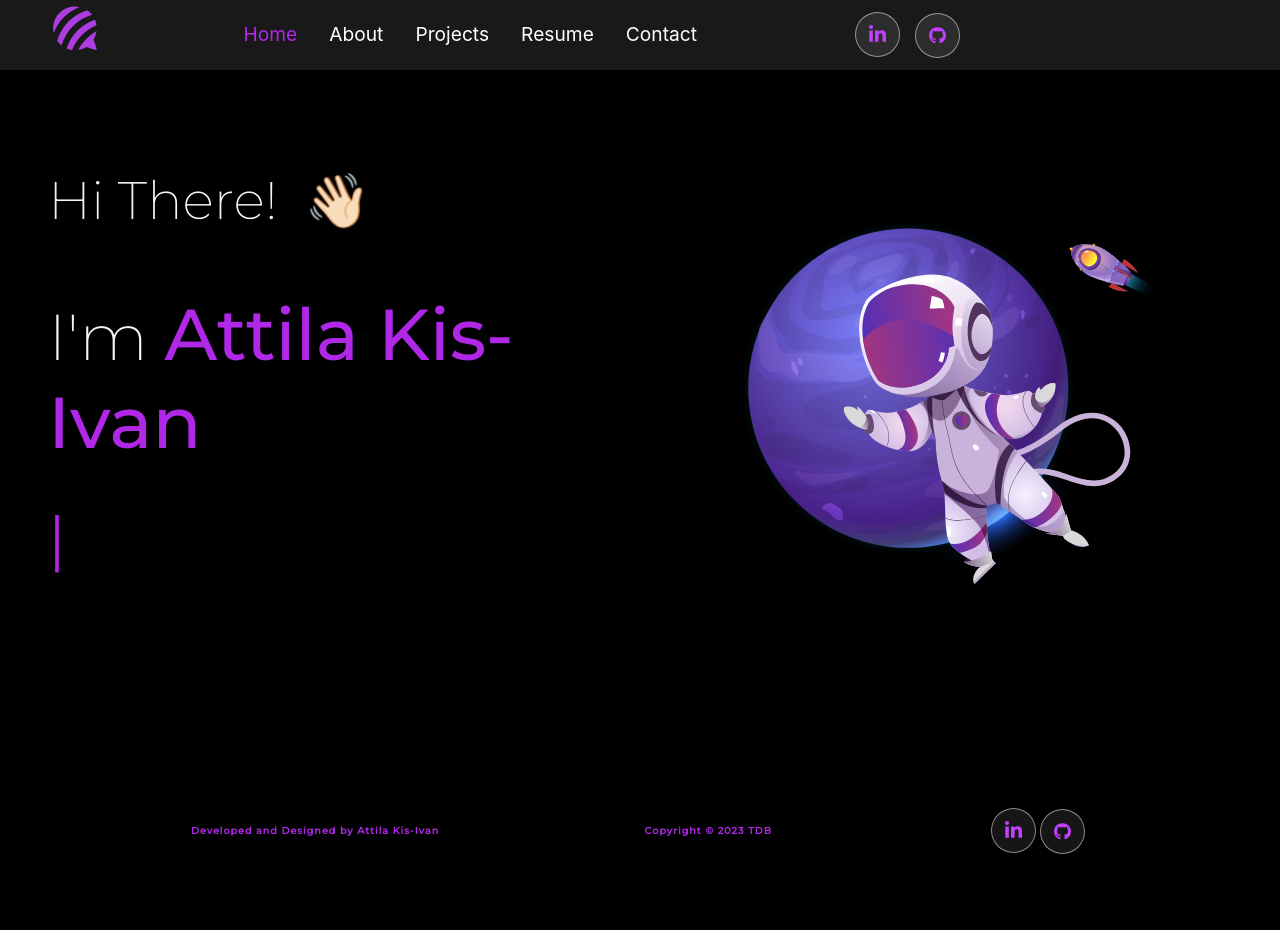
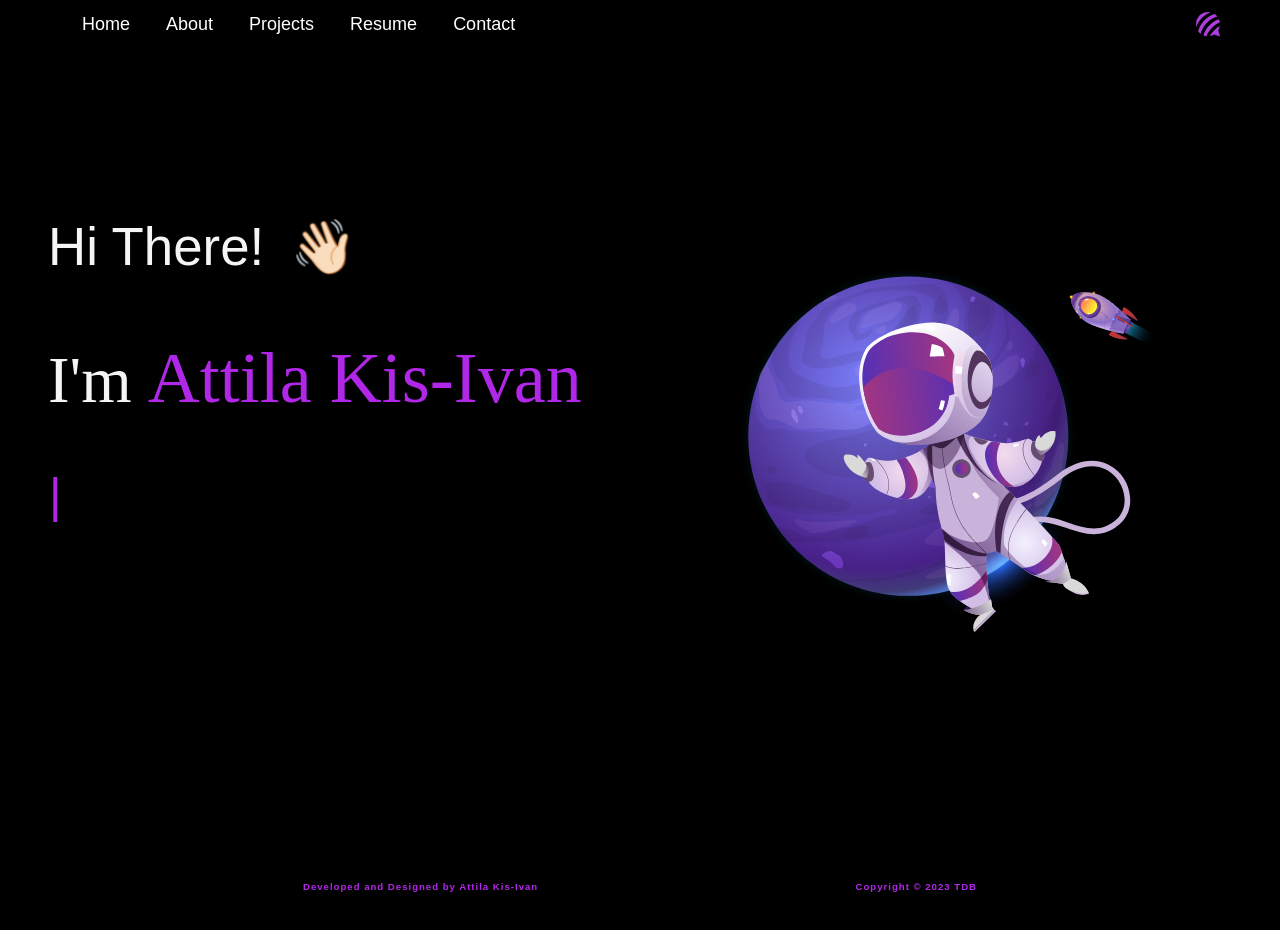
Before and after one commit to Attila-Kis-Ivan/personal-portfolio, a React (Create React App) app: page / in a window 1280 px wide. Shown: the top 930 px of the page. Before the commit the page ends 856 px from the top, so only its background shows below. Built offline with nearby package versions, Linux system fonts and the light colour scheme.

Commit message:
changing navbar

```diff
--- /dev/null
+++ b/App.css
@@ -0,0 +1,6 @@
+* {
+  box-sizing: border-box;
+  margin: 0;
+  padding: 0;
+  font-family: "Montserrat", sans-serif;
+}
--- a/src/Components/Footer/Footer.styles.css
+++ /dev/null
@@ -1,98 +0,0 @@
-@font-face {
-  font-family: "Montserrat";
-  src: url("../../assets/fonts/Montserrat-VariableFont_wght.ttf");
-  font-weight: 500;
-}
-@font-face {
-  font-family: "Montserrat";
-  src: url("../../assets/fonts/Montserrat-VariableFont_wght.ttf");
-  font-weight: 400;
-}
-
-@font-face {
-  font-family: "Montserrat";
-  src: url("../../assets/fonts/Montserrat-VariableFont_wght.ttf");
-  font-weight: 200;
-}
-
-.footer-container {
-  display: flex;
-  flex-flow: column wrap;
-
-  width: 100vw;
-  height: 3rem;
-}
-.footer-item-container {
-  display: flex;
-  justify-content: space-evenly;
-  align-items: center;
-  color: #b127e8;
-  font-family: "Montserrat";
-  font-size: 0.3em;
-  font-weight: 200;
-  margin-bottom: 4em;
-  letter-spacing: 1px;
-}
-
-.footer-copyright {
-  display: flex;
-  justify-content: center;
-  margin-left: 3em;
-  margin-right: 3em;
-}
-.social-icon {
-  display: inline-block;
-  margin-left: 14px;
-}
-.social-icon-container {
-  display: flex;
-  align-items: center;
-  width: 33%;
-}
-
-.social-icon a {
-  width: 45px;
-  height: 45px;
-  background: rgba(217, 217, 217, 0.1);
-  display: inline-flex;
-  border-radius: 50%;
-  margin-right: 0.8em;
-  align-items: center;
-  justify-content: center;
-  line-height: 1;
-  border: 1px solid rgba(255, 255, 255, 0.5);
-}
-.social-icon a::before {
-  content: "";
-  width: 42px;
-  height: 42px;
-  position: absolute;
-  background-color: #ffffff;
-  border-radius: 50%;
-  transform: scale(0);
-  transition: 0.3s ease-in-out;
-}
-.social-icon a:hover::before {
-  transform: scale(1);
-}
-.social-icon a img {
-  width: 40%;
-  z-index: 1;
-  transition: 0.3s ease-in-out;
-}
-.social-icon a:hover img {
-  filter: brightness(0) saturate(100%) invert(0%) sepia(7%) saturate(90%)
-    brightness(95%) contrast(86%);
-}
-
-@media screen and (max-width: 960px) {
-  .footer-container {
-    width: 100%;
-
-    margin-top: 3em;
-  }
-
-  .footer-item-container {
-    width: 100%;
-  }
-}
--- /dev/null
+++ b/src/Components/Footer/Footer.styles.jsx
@@ -0,0 +1,81 @@
+import styled from "styled-components";
+// import { Devices } from "../../Components/MediaQuery";
+
+export const FooterContainer = styled.div`
+  display: flex;
+  justify-content: space-around;
+  flex-flow: column wrap;
+  width: 100vw;
+  height: 5em;
+  font-family: "Montserrat";
+`;
+export const FooterItemContainer = styled.div`
+  display: flex;
+  justify-content: space-evenly;
+  align-items: center;
+  color: #b127e8;
+  font-family: "Montserrat";
+  font-size: 0.3em;
+  font-weight: 200;
+  margin-bottom: 4em;
+  letter-spacing: 1px;
+`;
+
+export const FooterCopyright = styled.div`
+  display: flex;
+  justify-content: center;
+  margin-left: 3em;
+  margin-right: 3em;
+`;
+
+// .social-icon {
+//   display: inline-block;
+//   margin-left: 14px;
+// }
+// .social-icon-container {
+//   display: flex;
+//   align-items: center;
+//   width: 33%;
+// }
+
+// .social-icon a {
+//   width: 45px;
+//   height: 45px;
+//   background: rgba(217, 217, 217, 0.1);
+//   display: inline-flex;
+//   border-radius: 50%;
+//   margin-right: 0.8em;
+//   align-items: center;
+//   justify-content: center;
+//   line-height: 1;
+//   border: 1px solid rgba(255, 255, 255, 0.5);
+// }
+// .social-icon a::before {
+//   content: "";
+//   width: 42px;
+//   height: 42px;
+//   position: absolute;
+//   background-color: #ffffff;
+//   border-radius: 50%;
+//   transform: scale(0);
+//   transition: 0.3s ease-in-out;
+// }
+// .social-icon a:hover::before {
+//   transform: scale(1);
+// }
+// .social-icon a img {
+//   width: 40%;
+//   z-index: 1;
+//   transition: 0.3s ease-in-out;
+// }
+// .social-icon a:hover img {
+//   filter: brightness(0) saturate(100%) invert(0%) sepia(7%) saturate(90%)
+//     brightness(95%) contrast(86%);
+// }
+
+// @media screen and (max-width: 960px) {
+//   .footer-container {
+//     width: 100%;
+
+//     margin-top: 3em;
+//   }
--- a/src/Components/Footer/FooterBar.jsx
+++ b/src/Components/Footer/FooterBar.jsx
@@ -1,37 +1,27 @@
 import React from "react";
-import github from "../../assets/images/github-purple.svg";
-import linkedIn from "../../assets/images/inkedI-purple.svg";
-import "./Footer.styles.css";
+
+import {
+  FooterContainer,
+  FooterItemContainer,
+  FooterCopyright,
+} from "./Footer.styles";
 
 const FooterBar = () => {
   let date = new Date();
   let year = date.getFullYear();
   return (
-    <div className="footer-container">
-      <div className="footer-item-container">
-        <div className="footer-copyright">
+    <FooterContainer>
+      <FooterItemContainer>
+        <FooterCopyright>
           <h1 className="footer-copyright-text">
             Developed and Designed by Attila Kis-Ivan
           </h1>
-        </div>
-        <div className="footer-copyright">
-          <h1 className="footer-copyright-text">Copyright &copy; {year} TDB</h1>
-        </div>
-        <div className="footer-copyright">
-          <div className="social-icon">
-            <a
-              href="https://www.linkedin.com/in/attila-kis-ivan-68a67bb3/"
-              target="blank"
-            >
-              <img src={linkedIn} alt="" />
-            </a>
-            <a href="https://github.com/Attila-Kis-Ivan" target="blank">
-              <img src={github} alt="" />
-            </a>
-          </div>
-        </div>
-      </div>
-    </div>
+        </FooterCopyright>
+        <FooterCopyright>
+          <h1>Copyright &copy; {year} TDB</h1>
+        </FooterCopyright>
+      </FooterItemContainer>
+    </FooterContainer>
   );
 };
 
--- a/src/Components/Home/Home.style.jsx
+++ b/src/Components/Home/Home.style.jsx
@@ -124,7 +124,7 @@ export const HeaderTextContainer = styled.div`
 `;
 
 export const HeaderText = styled.h1`
-  font-family: "Montserrat";
+  font-family: "Montserrat", sans-serif;
   font-size: 1.1em;
   font-weight: 300;
 
--- a/src/Components/Navbar/NavBar.jsx
+++ b/src/Components/Navbar/NavBar.jsx
@@ -1,112 +1,166 @@
 import React, { useState } from "react";
-import { Link, NavLink } from "react-router-dom";
-import github from "../../assets/images/github-purple.svg";
-import linkedIn from "../../assets/images/inkedI-purple.svg";
-import { FaBars, FaTimes } from "react-icons/fa";
-import logo from "../../assets/images/Logo.svg";
-import "./NavBar.css";
-import { IconContext } from "react-icons/lib";
+
+// import github from "../../assets/images/github-purple.svg";
+// import linkedIn from "../../assets/images/inkedI-purple.svg";
+// import { FaBars, FaTimes } from "react-icons/fa";
+// import logo from "../../assets/images/Logo.svg";
+// // import "./NavBar.css";
+// import { IconContext } from "react-icons/lib";
+import {
+  NavbarContainer,
+  LeftContainer,
+  RightContainer,
+  NavbarInnerContainer,
+  NavbarExtendendContainer,
+  NavbarLinkContainer,
+  NavbarLink,
+  NavbarLinkExtended,
+  Logo,
+  OpenLinksButton,
+} from "./NavBar.styles";
+import LogoImage from "../../assets/images/Logo.svg";
+
+// const NavBar = () => {
+//   const [click, setClick] = useState(false);
+
+//   const handleClick = () => setClick(!click);
+//   const closeMobileMenu = () => setClick(false);
+
+//   return (
+//     <>
+//       <IconContext.Provider value={{ className: "navbar-menu-icons " }}>
+//         <nav className="navbar">
+//           <div className="navbar-container container">
+//             <div className="logo-container">
+//               <Link to="/" className="navbar-logo">
+//                 <img src={logo} alt="logo" className="navbar-icon" />
+//               </Link>
+//             </div>
+//             <div className="menu-icon" onClick={handleClick}>
+//               {click ? <FaTimes /> : <FaBars />}
+//             </div>
+//             <div className="link-container">
+//               <ul className={click ? "nav-menu active" : "nav-menu"}>
+//                 <li className="nav-item">
+//                   <NavLink
+//                     to="/"
+//                     className={({ isActive }) =>
+//                       "nav-links" + (isActive ? " activated" : "")
+//                     }
+//                     onClick={closeMobileMenu}
+//                   >
+//                     {/* <AiOutlineHome style={{ marginBottom: "2px" }} /> */}
+//                     Home
+//                   </NavLink>
+//                 </li>
+//                 <li className="nav-item">
+//                   <NavLink
+//                     to="/about"
+//                     className={({ isActive }) =>
+//                       "nav-links" + (isActive ? " activated" : "")
+//                     }
+//                     onClick={closeMobileMenu}
+//                   >
+//                     {/* <AiOutlineUser style={{ marginBottom: "2px" }} /> */}
+//                     About
+//                   </NavLink>
+//                 </li>
+//                 <li className="nav-item">
+//                   <NavLink
+//                     to="/projects"
+//                     className={({ isActive }) =>
+//                       "nav-links" + (isActive ? " activated" : "")
+//                     }
+//                     onClick={closeMobileMenu}
+//                   >
+//                     {/* <AiOutlineFundProjectionScreen
+//                       style={{ marginBottom: "2px" }}
+//                     /> */}
+//                     Projects
+//                   </NavLink>
+//                 </li>
+//                 <li className="nav-item">
+//                   <NavLink
+//                     to="/Resume"
+//                     className={({ isActive }) =>
+//                       "nav-links" + (isActive ? " activated" : "")
+//                     }
+//                     onClick={closeMobileMenu}
+//                   >
+//                     Resume
+//                   </NavLink>
+//                 </li>
+//                 <li className="nav-item">
+//                   <NavLink
+//                     to="/contact"
+//                     className={({ isActive }) =>
+//                       "nav-links" + (isActive ? " activated" : "")
+//                     }
+//                     onClick={closeMobileMenu}
+//                   >
+//                     Contact
+//                   </NavLink>
+//                 </li>
+//               </ul>
+//             </div>
+//             <div className="social-icon-container">
+//               <div className="social-icon">
+//                 <a
+//                   href="https://www.linkedin.com/in/attila-kis-ivan-68a67bb3/"
+//                   target="blank"
+//                 >
+//                   <img src={linkedIn} alt="" />
+//                 </a>
+//                 <a href="https://github.com/Attila-Kis-Ivan" target="blank">
+//                   <img src={github} alt="" />
+//                 </a>
+//               </div>
+//             </div>
+//           </div>
+//         </nav>
+//       </IconContext.Provider>
+//     </>
+//   );
+// };
+
+// export default NavBar;
 
 const NavBar = () => {
-  const [click, setClick] = useState(false);
-
-  const handleClick = () => setClick(!click);
-  const closeMobileMenu = () => setClick(false);
+  const [extendnavbar, setExtendNavbar] = useState(false);
 
   return (
-    <>
-      <IconContext.Provider value={{ className: "navbar-menu-icons " }}>
-        <nav className="navbar">
-          <div className="navbar-container container">
-            <div className="logo-container">
-              <Link to="/" className="navbar-logo">
-                <img src={logo} alt="logo" className="navbar-icon" />
-              </Link>
-            </div>
-            <div className="menu-icon" onClick={handleClick}>
-              {click ? <FaTimes /> : <FaBars />}
-            </div>
-            <div className="link-container">
-              <ul className={click ? "nav-menu active" : "nav-menu"}>
-                <li className="nav-item">
-                  <NavLink
-                    to="/"
-                    className={({ isActive }) =>
-                      "nav-links" + (isActive ? " activated" : "")
-                    }
-                    onClick={closeMobileMenu}
-                  >
-                    {/* <AiOutlineHome style={{ marginBottom: "2px" }} /> */}
-                    Home
-                  </NavLink>
-                </li>
-                <li className="nav-item">
-                  <NavLink
-                    to="/about"
-                    className={({ isActive }) =>
-                      "nav-links" + (isActive ? " activated" : "")
-                    }
-                    onClick={closeMobileMenu}
-                  >
-                    {/* <AiOutlineUser style={{ marginBottom: "2px" }} /> */}
-                    About
-                  </NavLink>
-                </li>
-                <li className="nav-item">
-                  <NavLink
-                    to="/projects"
-                    className={({ isActive }) =>
-                      "nav-links" + (isActive ? " activated" : "")
-                    }
-                    onClick={closeMobileMenu}
-                  >
-                    {/* <AiOutlineFundProjectionScreen
-                      style={{ marginBottom: "2px" }}
-                    /> */}
-                    Projects
-                  </NavLink>
-                </li>
-                <li className="nav-item">
-                  <NavLink
-                    to="/Resume"
-                    className={({ isActive }) =>
-                      "nav-links" + (isActive ? " activated" : "")
-                    }
-                    onClick={closeMobileMenu}
-                  >
-                    Resume
-                  </NavLink>
-                </li>
-                <li className="nav-item">
-                  <NavLink
-                    to="/contact"
-                    className={({ isActive }) =>
-                      "nav-links" + (isActive ? " activated" : "")
-                    }
-                    onClick={closeMobileMenu}
-                  >
-                    Contact
-                  </NavLink>
-                </li>
-              </ul>
-            </div>
-            <div className="social-icon-container">
-              <div className="social-icon">
-                <a
-                  href="https://www.linkedin.com/in/attila-kis-ivan-68a67bb3/"
-                  target="blank"
-                >
-                  <img src={linkedIn} alt="" />
-                </a>
-                <a href="https://github.com/Attila-Kis-Ivan" target="blank">
-                  <img src={github} alt="" />
-                </a>
-              </div>
-            </div>
-          </div>
-        </nav>
-      </IconContext.Provider>
-    </>
+    <NavbarContainer extendnavbar={extendnavbar}>
+      <NavbarInnerContainer>
+        <LeftContainer>
+          <NavbarLinkContainer>
+            <NavbarLink to="/">Home</NavbarLink>
+            <NavbarLink to="/about">About</NavbarLink>
+            <NavbarLink to="/projects ">Projects</NavbarLink>
+            <NavbarLink to="/resume">Resume</NavbarLink>
+            <NavbarLink to="/contact">Contact</NavbarLink>
+            <OpenLinksButton
+              onClick={() => {
+                setExtendNavbar((value) => !value);
+              }}
+            >
+              {extendnavbar ? <> &#10005;</> : <> &#9776; </>}
+            </OpenLinksButton>
+          </NavbarLinkContainer>
+        </LeftContainer>
+        <RightContainer>
+          <Logo src={LogoImage}></Logo>
+        </RightContainer>
+      </NavbarInnerContainer>
+      {extendnavbar && (
+        <NavbarExtendendContainer>
+          <NavbarLinkExtended to="/">Home</NavbarLinkExtended>
+          <NavbarLinkExtended to="/about">About</NavbarLinkExtended>
+          <NavbarLinkExtended to="/projects ">Projects</NavbarLinkExtended>
+          <NavbarLinkExtended to="/resume">Resume</NavbarLinkExtended>
+          <NavbarLinkExtended to="/contact">Contact</NavbarLinkExtended>
+        </NavbarExtendendContainer>
+      )}
+    </NavbarContainer>
   );
 };
 
--- /dev/null
+++ b/src/Components/Navbar/NavBar.styles.jsx
@@ -0,0 +1,94 @@
+import styled from "styled-components";
+import { Link } from "react-router-dom";
+import { Devices } from "../../Components/MediaQuery";
+
+export const NavbarContainer = styled.nav`
+  width: 100vw;
+  height: ${(props) => (props.extendnavbar ? "100vh" : "3em")};
+  background-color: #fff;
+  display: flex;
+  flex-direction: column;
+  background-color: #000;
+`;
+
+export const LeftContainer = styled.div`
+  flex: 70%;
+  display: flex;
+  align-items: center;
+  padding-left: 5%;
+`;
+export const RightContainer = styled.div`
+  flex: 30%;
+  display: flex;
+  justify-content: flex-end;
+  padding-right: 50px;
+`;
+
+export const NavbarInnerContainer = styled.div`
+  width: 100%;
+  height: 3em;
+  display: flex;
+`;
+
+export const NavbarLinkContainer = styled.div`
+  display: flex;
+`;
+
+export const NavbarLink = styled(Link)`
+  color: white;
+  font-size: large;
+  font-family: "Montserrat", sans-serif;
+  text-decoration: none;
+  margin: 1em;
+
+  @media ${Devices.md} {
+    display: none;
+  }
+`;
+
+export const Logo = styled.img`
+  margin: 10px;
+  max-width: 150px;
+  height: auto;
+`;
+
+export const OpenLinksButton = styled.button`
+  width: 70px;
+  height: 50px;
+  background: none;
+  border: none;
+  color: #fff;
+  font-size: 45px;
+  cursor: pointer;
+  height: auto;
+
+  @media (min-width: 960px) {
+    display: none;
+  }
+
+  &:hover {
+    color: #b127e8;
+  }
+`;
+
+export const NavbarExtendendContainer = styled.div`
+  display: flex;
+  flex-direction: column;
+  align-items: center;
+
+  @media (min-width: 960px) {
+    display: none;
+  }
+`;
+
+export const NavbarLinkExtended = styled(Link)`
+  color: white;
+  font-size: large;
+  font-family: "Montserrat", sans-serif;
+  text-decoration: none;
+  margin: 1em;
+
+  &:hover {
+    color: #b127e8;
+  }
+`;
--- a/src/Components/Resume/resume.styles.jsx
+++ b/src/Components/Resume/resume.styles.jsx
@@ -1,5 +1,4 @@
 import styled from "styled-components";
-import { Devices } from "../../Components/MediaQuery";
 
 export const Container = styled.div`
   display: flex;
--- a/src/globalstyle.js
+++ b/src/globalstyle.js
@@ -1,10 +1,25 @@
 import { createGlobalStyle } from "styled-components";
+import Montserrat from "./assets/fonts/Montserrat-VariableFont_wght.ttf";
+import Montserrat2 from "./assets/fonts/Montserrat-Italic-VariableFont_wght.ttf";
 
 const GlobalStyle = createGlobalStyle`
+
+@font-face {
+        font-family: 'Font Name' !important;;
+        src: local('Font Name'), local('FontName'),
+        url(${Montserrat}) format('ttf'),
+        url(${Montserrat2}) format('ttf');
+        font-weight: 300;
+        font-style: normal;
+    }
+
 * {
+
   box-sizing: border-box;
   margin: 0;
   padding: 0;
+  font-family: 'Montserrat', sans-serif;
+
 }
 
 html {
@@ -17,6 +32,7 @@ html {
 body {
   height: 90vh;
   width: 100vh;
+
   font-weight: 400;
 
   position: relative;
--- a/src/index.js
+++ b/src/index.js
@@ -1,6 +1,7 @@
 import React from "react";
 import ReactDOM from "react-dom/client";
-import FontStyles from "./Components/FontStyle";
+// import FontStyles from "./Components/FontStyle";
+import GlobalStyle from "./globalstyle";
 import "./index.css";
 import App from "./App";
 import reportWebVitals from "./reportWebVitals";
@@ -8,7 +9,7 @@ import reportWebVitals from "./reportWebVitals";
 const root = ReactDOM.createRoot(document.getElementById("root"));
 root.render(
   <React.StrictMode>
-    <FontStyles />
+    <GlobalStyle />
     <App />
   </React.StrictMode>
 );
```
